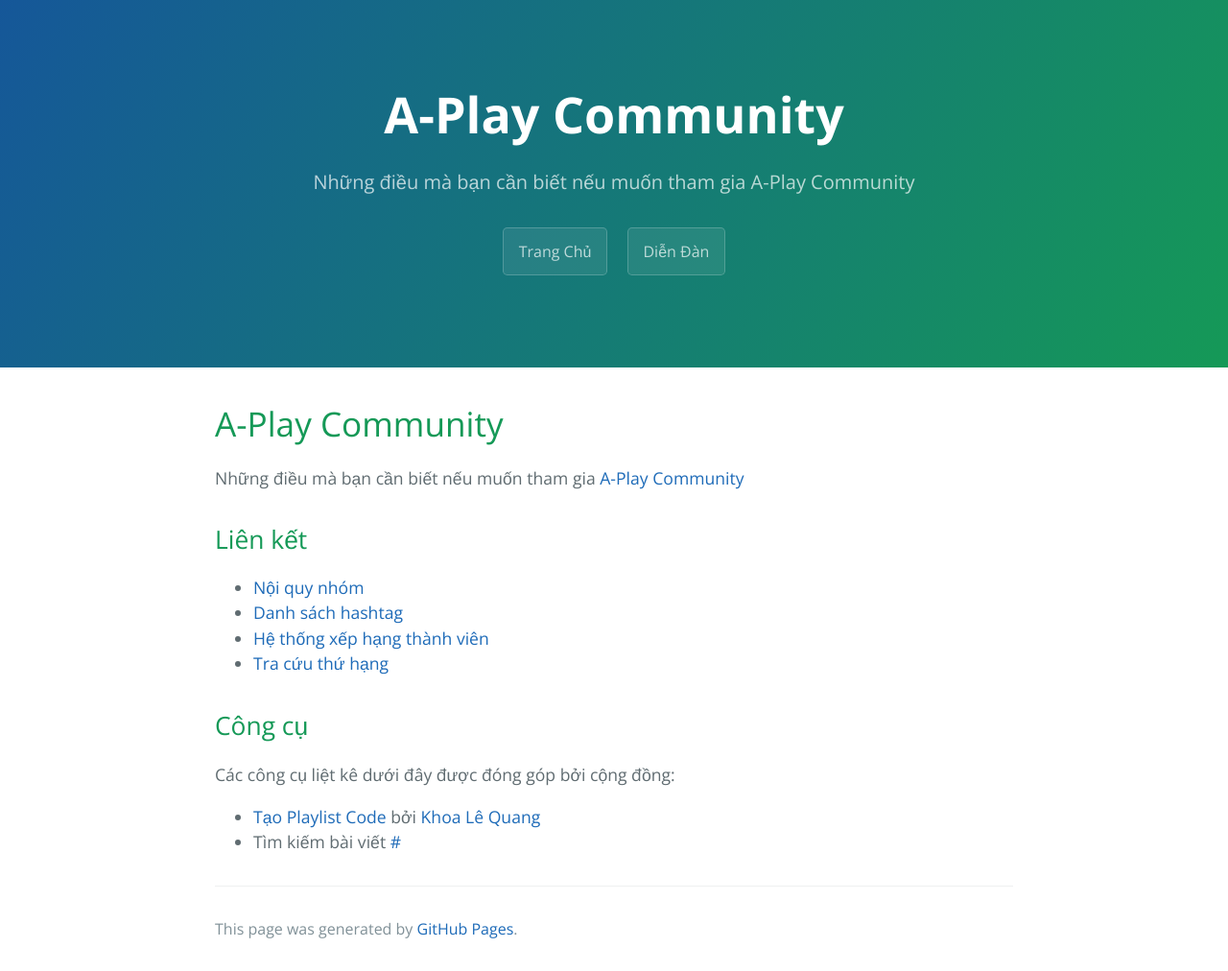
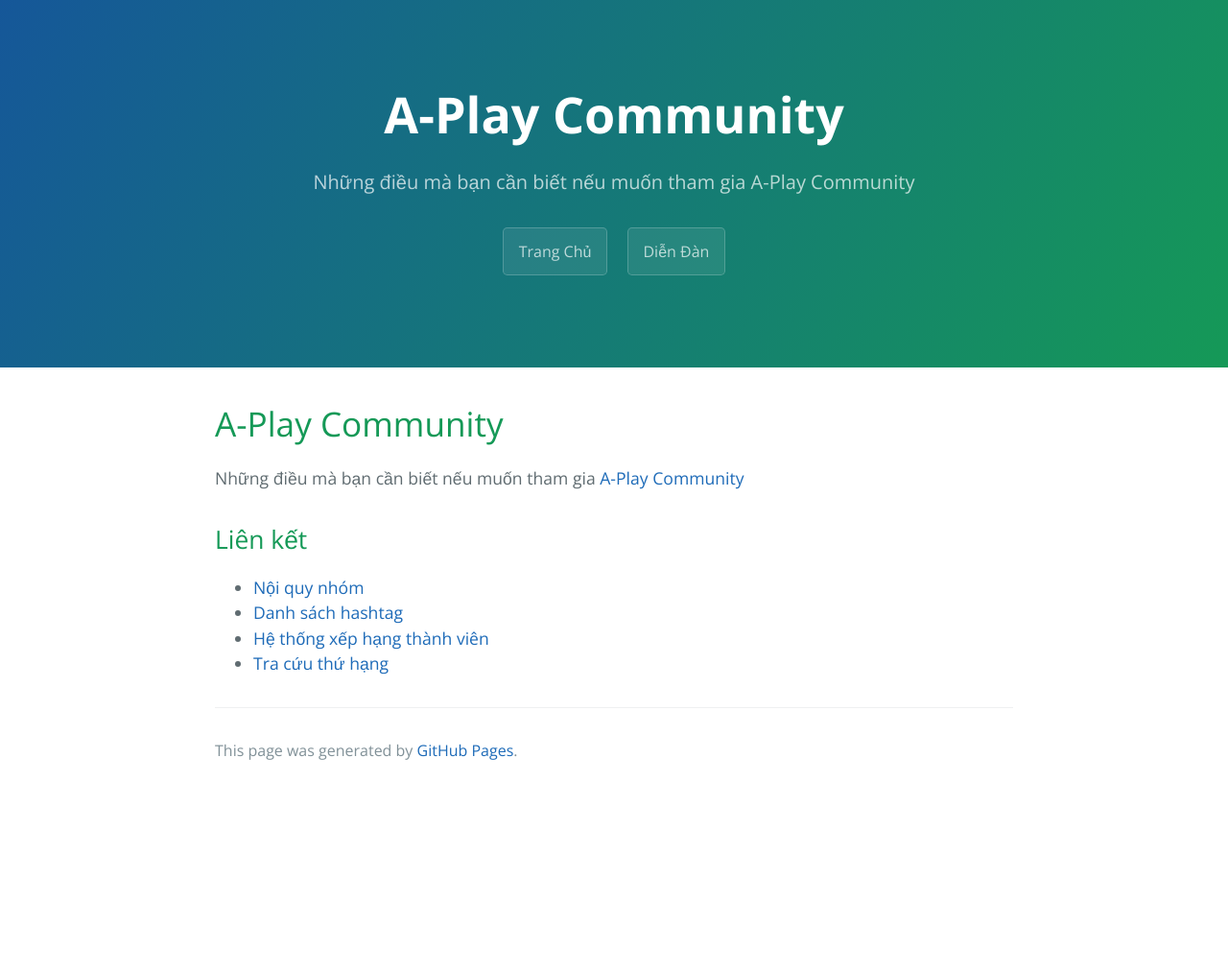
Before and after one commit to huuvinhvn/aplay, a Jekyll site: the page built from index.md, in a window 1280 px wide. Shown: the whole page at 96% size. Built offline with Jekyll 4.4.1, drawn with Linux system fonts in a browser that asks for light colours; our own code applies the rules of GitHub Pages for plain Markdown files; after the commit the page ends 900 px from its top, so only the background shows below that.

Commit message:
Update index.md

```diff
--- a/index.md
+++ b/index.md
@@ -1,6 +1,6 @@
 # A-Play Community
 
-Những điều mà bạn cần biết nếu muốn tham gia [A-Play Community](https://www.facebook.com/groups/aplay.community)
+Những điều mà bạn cần biết nếu muốn tham gia [A-Play Community](https://facebook.com/groups/aplay.community)
 
 ## Liên kết
 
@@ -8,10 +8,3 @@ Những điều mà bạn cần biết nếu muốn tham gia [A-Play Community](
 - [Danh sách hashtag](hashtags.md)
 - [Hệ thống xếp hạng thành viên](rank.md)
 - [Tra cứu thứ hạng](https://)
-
-## Công cụ
-
-Các công cụ liệt kê dưới đây được đóng góp bởi cộng đồng:
-
--  [Tạo Playlist Code](https://mediacenter.4all.vn) bởi [Khoa Lê Quang](https://fb.me/muabannhatrangvip)
--  Tìm kiếm bài viết [#](https://#)
```
